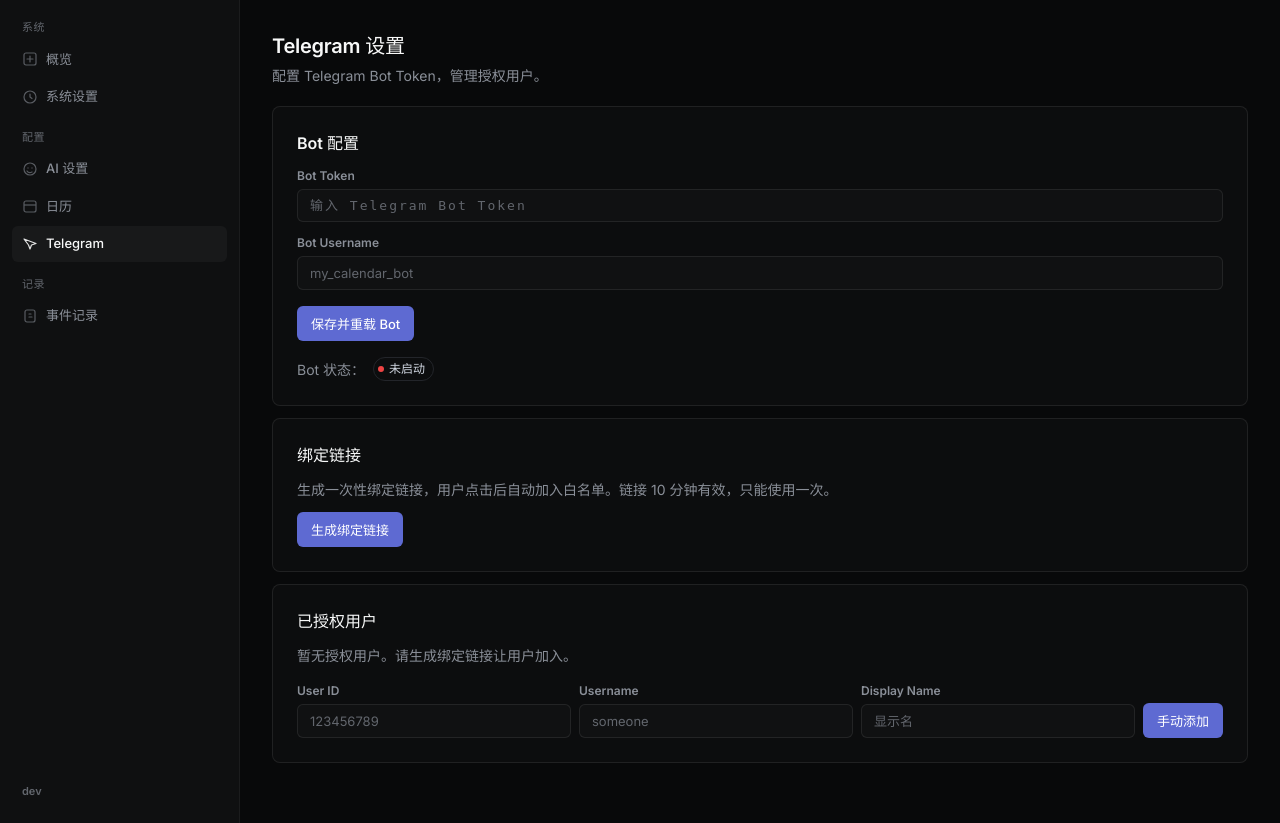
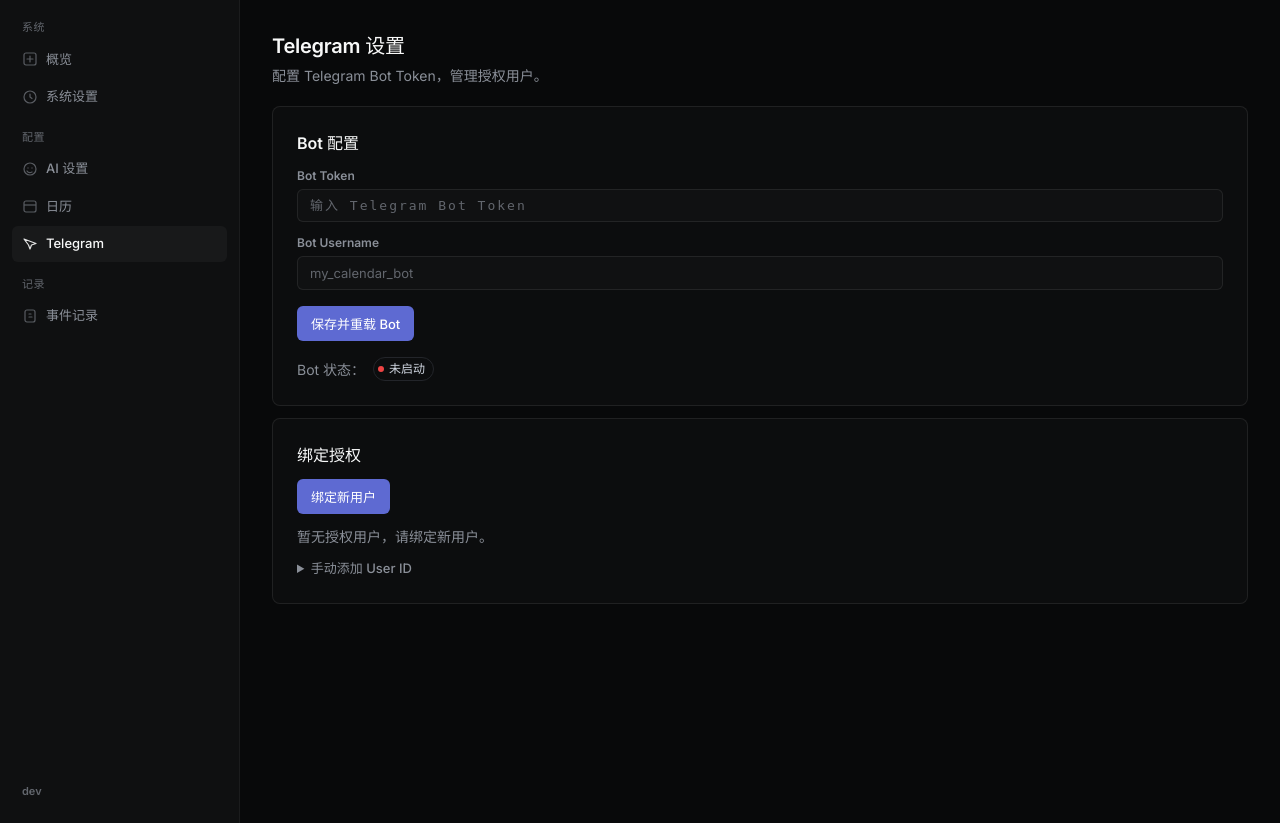
Before and after one commit to j2st1n/ai-calendar-assistant, a FastAPI app: page /console/telegram in a window 1280 px wide. Shown: the part 57-880 px from the top of the page. Run offline with FastAPI, Linux system fonts and the light colour scheme; the visitor is signed in with stand-in values (Sample User, id 1); parts of the project's set-up code (start-up, migrations or seed data) failed here and were passed over.

Commit message:
feat: bind auth card with polling, user delete

```diff
--- a/app/services/telegram_service.py
+++ b/app/services/telegram_service.py
@@ -101,12 +101,12 @@ class TelegramService:
         session.commit()
         _rejected_users[:] = [r for r in _rejected_users if r[0] != user_id]
 
-    def disable_user(self, session: Session, user_id: str) -> None:
+    def remove_user(self, session: Session, user_id: str) -> None:
         ident = session.scalar(
             select(TelegramIdentity).where(TelegramIdentity.telegram_user_id == user_id)
         )
         if ident:
-            ident.enabled = False
+            session.delete(ident)
             session.commit()
 
     def is_user_allowed(self, session: Session, user_id: str) -> bool:
@@ -115,16 +115,24 @@ class TelegramService:
         )
         return ident is not None and ident.enabled
 
-    def generate_bind_link(self, bot_username: str) -> str:
+    def generate_bind_link(self, bot_username: str) -> tuple[str, str]:
         token = secrets.token_urlsafe(12)
         _bind_tokens[token] = time.time() + BIND_TOKEN_LIFETIME
         _clean_bind_tokens()
-        return f"https://t.me/{bot_username}?start=bind_{token}"
+        return f"https://t.me/{bot_username}?start=bind_{token}", token
 
     def validate_bind_token(self, token: str) -> bool:
         _clean_bind_tokens()
         expiry = _bind_tokens.pop(token, None)
         return expiry is not None and expiry >= time.time()
+
+    def check_bind_status(self, token: str) -> str:
+        _clean_bind_tokens()
+        if token not in _bind_tokens:
+            return "used"
+        if _bind_tokens[token] < time.time():
+            return "expired"
+        return "pending"
 
     def set_bot_running_username(self, username: str) -> None:
         pass
--- a/app/web/routes.py
+++ b/app/web/routes.py
@@ -519,6 +519,7 @@ async def telegram_settings(
     payload["message"] = get_flash(request) or request.query_params.get("message")
     payload["error"] = request.query_params.get("error")
     payload["bind_link"] = request.query_params.get("bind_link")
+    payload["bind_token"] = request.query_params.get("bind_token")
     return templates.TemplateResponse(request, "telegram.html", payload)
 
 
@@ -555,9 +556,17 @@ async def generate_bind_link(
     if not bot_username:
         return redirect_with_query("/console/telegram", error="请先配置 Bot Username。")
     service = TelegramService()
-    link = service.generate_bind_link(bot_username)
+    link, token = service.generate_bind_link(bot_username)
     set_flash(request, "绑定链接已生成。")
-    return redirect_with_query("/console/telegram", bind_link=link)
+    return redirect_with_query("/console/telegram", bind_link=link, bind_token=token)
+
+
+@router.get("/telegram/bind/status")
+async def check_bind_status(token: str = ""):
+    if not token:
+        return {"status": "expired"}
+    service = TelegramService()
+    return {"status": service.check_bind_status(token)}
 
 
 @router.post("/telegram/users/add")
@@ -575,16 +584,16 @@ async def add_telegram_user(
     return redirect("/console/telegram")
 
 
-@router.post("/telegram/users/disable")
-async def disable_telegram_user(
+@router.post("/telegram/users/remove")
+async def remove_telegram_user(
     request: Request,
     user_id: str = Form(...),
     session: Session = Depends(get_db),
     _: None = Depends(require_admin),
 ) -> RedirectResponse:
     service = TelegramService()
-    service.disable_user(session, user_id.strip())
-    set_flash(request, f"已禁用用户 {user_id}。")
+    service.remove_user(session, user_id.strip())
+    set_flash(request, f"已删除用户 {user_id}。")
     return redirect("/console/telegram")
 
 
--- a/app/web/templates/telegram.html
+++ b/app/web/templates/telegram.html
@@ -22,7 +22,7 @@
     </div>
   </form>
 
-  <div class="row" style="margin-top: 16px; gap: 8px;">
+  <div class="row" style="margin-top:16px;gap:8px;">
     <span class="muted">Bot 状态：</span>
     {% if bot_running %}
     <span class="status-badge"><span class="dot dot-success"></span>运行中</span>
@@ -32,44 +32,67 @@
     {% if bot_error %}
     <span class="status-badge"><span class="dot dot-error"></span>{{ bot_error[:80] }}</span>
     {% endif %}
-    {% if bot_token_set %}
-    <span class="status-badge" style="color:#d0d6e0;">Bot Token 已配置</span>
-    {% endif %}
   </div>
 </div>
 
 <div class="card">
-  <h2>绑定链接</h2>
-  <p class="muted" style="margin-bottom:12px;">生成一次性绑定链接，用户点击后自动加入白名单。链接 10 分钟有效，只能使用一次。</p>
-  <form method="post" action="/console/telegram/bind">
-    <button type="submit">生成绑定链接</button>
+  <h2>绑定授权</h2>
+
+  <div class="row" style="align-items:center;gap:16px;margin-bottom:12px;">
+    <form method="post" action="/console/telegram/bind" style="margin:0;">
+      <button type="submit">绑定新用户</button>
     </form>
-  {% if bind_link %}
-  <div class="alert success" style="margin-top:12px; word-break:break-all;">{{ bind_link }}</div>
+    {% if allowed_users %}
+    <span class="muted">已授权 {{ allowed_users|length }} 人</span>
     {% endif %}
   </div>
 
-<div class="card">
-  <h2>已授权用户</h2>
+  {% if bind_link and bind_token %}
+  <div id="bind-status" style="margin-bottom:12px;">
+    <span class="status-badge"><span class="dot dot-warning"></span>等待授权...</span>
+    <a href="{{ bind_link }}" target="_blank" class="button-link secondary" style="margin-left:8px;font-size:12px;padding:4px 10px;">在 Telegram 中打开</a>
+  </div>
+  <script>
+  (function(){
+    var token = '{{ bind_token }}';
+    var count = 0;
+    var iv = setInterval(function(){
+      count++;
+      fetch('/console/telegram/bind/status?token=' + token)
+        .then(function(r){ return r.json(); })
+        .then(function(d){
+          var el = document.getElementById('bind-status');
+          if (!el) return;
+          if (d.status === 'used') {
+            el.innerHTML = '<span class="status-badge"><span class="dot dot-success"></span>授权成功！请刷新页面查看。</span>';
+            clearInterval(iv);
+          } else if (d.status === 'expired' || count > 40) {
+            el.innerHTML = '<span class="status-badge"><span class="dot dot-error"></span>链接已过期，请重新生成。</span>';
+            clearInterval(iv);
+          }
+        });
+    }, 3000);
+  })();
+  </script>
+  {% endif %}
+
   {% if allowed_users %}
-  <div class="table-wrap" style="margin-bottom:16px;">
+  <div class="table-wrap" style="margin-bottom:12px;">
     <table>
       <thead>
         <tr>
           <th>User ID</th>
-          <th>Username</th>
-          <th></th>
+          <th style="text-align:right;">操作</th>
         </tr>
       </thead>
       <tbody>
         {% for user in allowed_users %}
         <tr>
           <td class="mono">{{ user.user_id }}</td>
-          <td>{{ user.username }}</td>
           <td style="text-align:right;">
-            <form method="post" action="/console/telegram/users/disable" style="display:inline;">
+            <form method="post" action="/console/telegram/users/remove" style="display:inline;">
               <input type="hidden" name="user_id" value="{{ user.user_id }}">
-              <button type="submit" class="danger" style="padding:3px 10px;font-size:12px;">禁用</button>
+              <button type="submit" class="danger" style="padding:3px 10px;font-size:12px;">删除</button>
             </form>
           </td>
         </tr>
@@ -78,30 +101,25 @@
     </table>
   </div>
   {% else %}
-  <p class="muted" style="margin-bottom:16px;">暂无授权用户。请生成绑定链接让用户加入。</p>
+  <p class="muted" style="margin-bottom:12px;">暂无授权用户，请绑定新用户。</p>
   {% endif %}
 
-  <form method="post" action="/console/telegram/users/add" class="row" style="align-items:flex-end; gap:8px;">
+  <details>
+    <summary style="cursor:pointer;color:#8a8f98;font-size:13px;font-weight:500;">手动添加 User ID</summary>
+    <form method="post" action="/console/telegram/users/add" class="row" style="align-items:flex-end;gap:8px;margin-top:8px;">
       <label style="flex:1;">
         <span>User ID</span>
         <input name="user_id" placeholder="123456789" required>
       </label>
-    <label style="flex:1;">
-      <span>Username</span>
-      <input name="username" placeholder="someone">
-    </label>
-    <label style="flex:1;">
-      <span>Display Name</span>
-      <input name="display_name" placeholder="显示名">
-    </label>
-    <button type="submit">手动添加</button>
+      <button type="submit">添加</button>
     </form>
+  </details>
 </div>
 
 {% if rejected_users %}
 <div class="card">
   <h2>最近被拒绝访问</h2>
-  <p class="muted" style="margin-bottom:12px;">未授权用户访问时的记录，方便复制 User ID 加入白名单。</p>
+  <p class="muted" style="margin-bottom:12px;">未授权用户访问时的记录，方便复制 User ID 加入授权。</p>
   <div class="table-wrap">
     <table>
       <thead>
```
Lines whose indentation alone changed are shown as unchanged.
